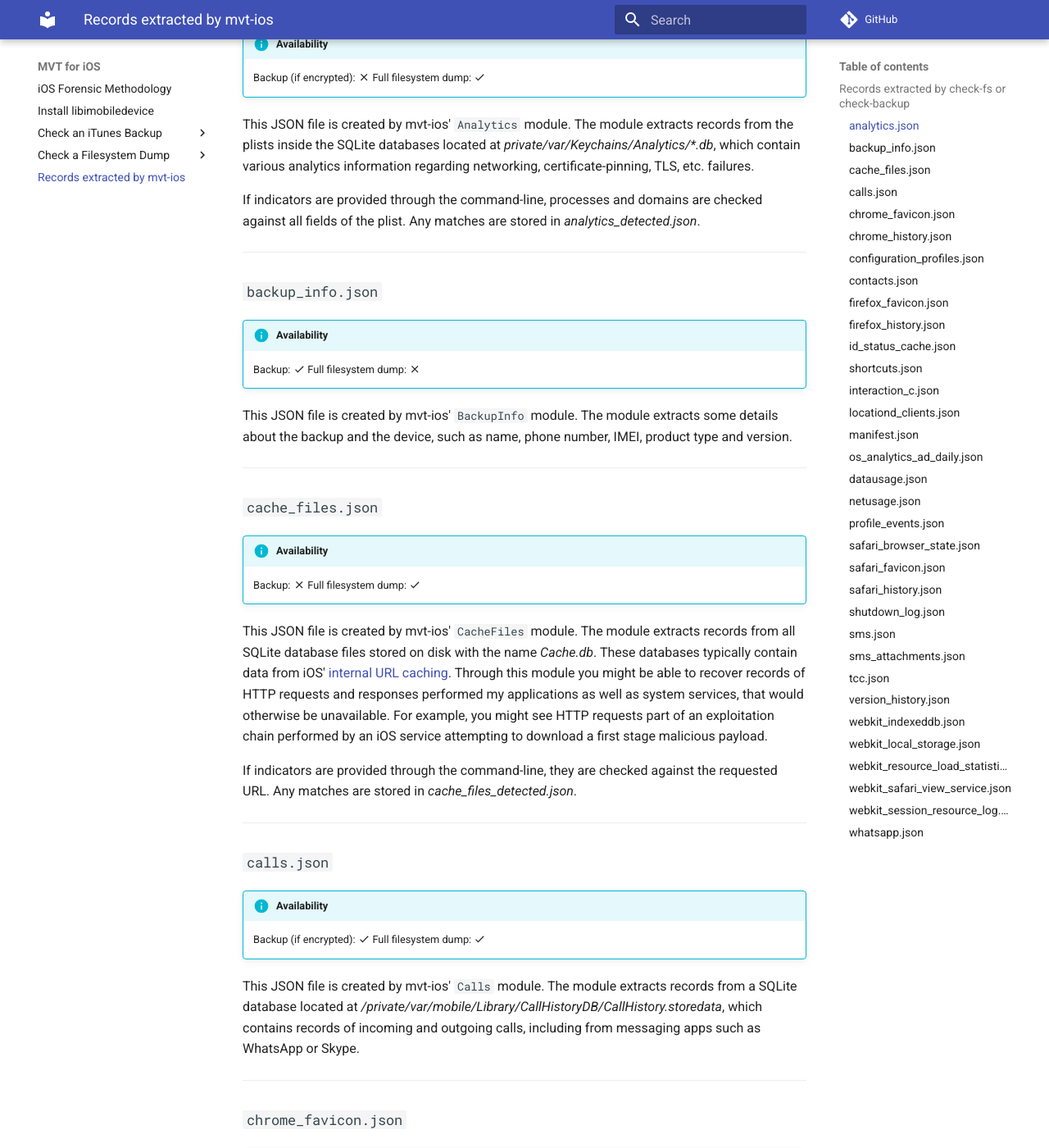
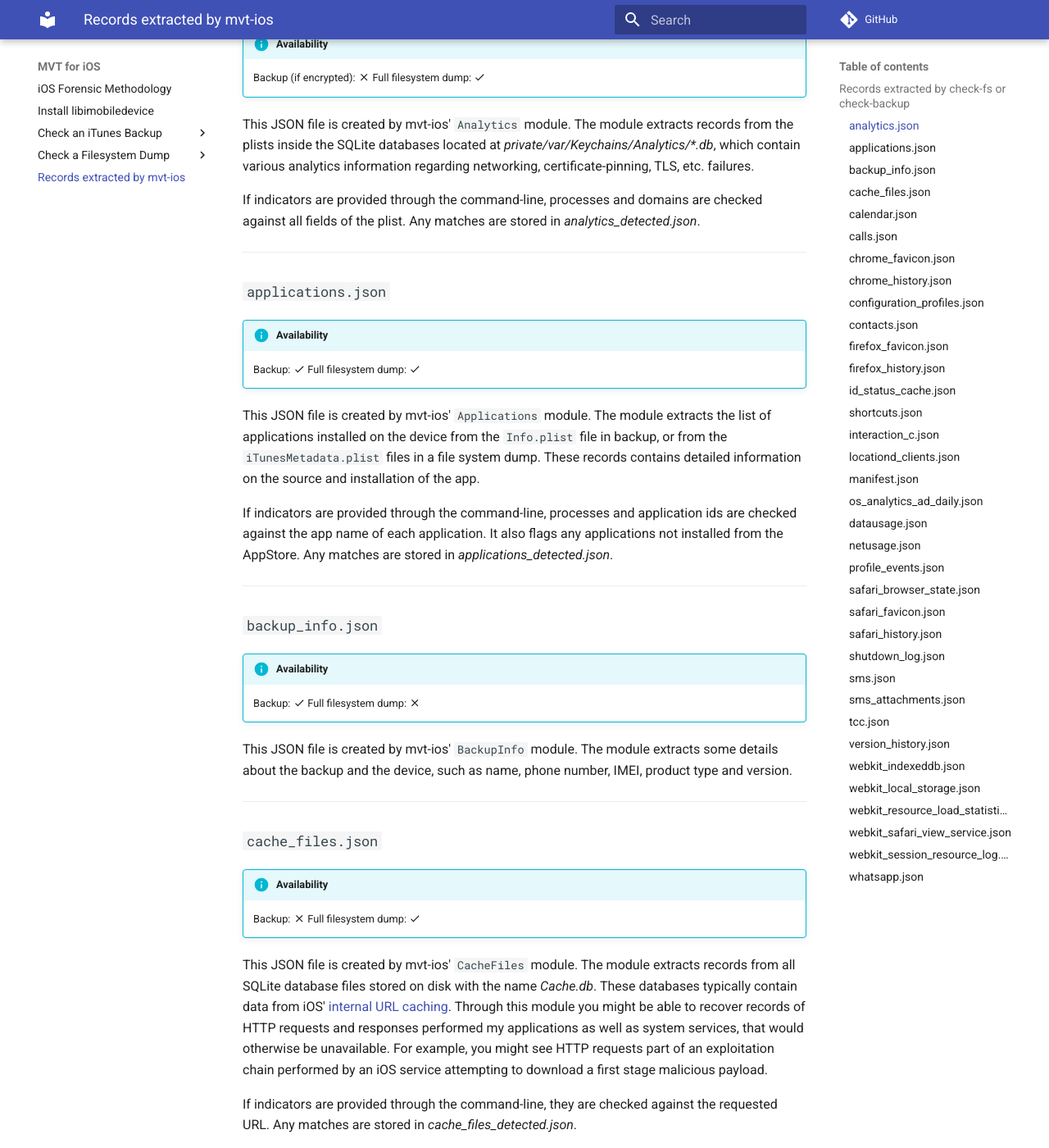
Before and after one commit to mvt-project/mvt, an MkDocs documentation site: the page built from docs/ios/records.md, in a window 1280 px wide and 1400 px high, scrolled down 385 px. Shown: the whole window at 82% size. Built offline with MkDocs 1.6.1 and Material for MkDocs 9.7.7, drawn with Linux system fonts in a browser that asks for light colours; comment, search, counter and statistics services are not loaded; some of the changed text lies outside the part shown.

Commit message:
Improves documentation

```diff
--- a/docs/ios/records.md
+++ b/docs/ios/records.md
@@ -13,6 +13,18 @@
 This JSON file is created by mvt-ios' `Analytics` module. The module extracts records from the plists inside the SQLite databases located at *private/var/Keychains/Analytics/\*.db*, which contain various analytics information regarding networking, certificate-pinning, TLS, etc. failures.
 
 If indicators are provided through the command-line, processes and domains are checked against all fields of the plist. Any matches are stored in *analytics_detected.json*.
+
+---
+
+### `applications.json`
+
+!!! info "Availability"
+    Backup: :material-check:
+    Full filesystem dump: :material-check:
+
+This JSON file is created by mvt-ios' `Applications` module. The module extracts the list of applications installed on the device from the `Info.plist` file in backup, or from the `iTunesMetadata.plist` files in a file system dump. These records contains detailed information on the source and installation of the app.
+
+If indicators are provided through the command-line, processes and application ids are checked against the app name of each application. It also flags any applications not installed from the AppStore. Any matches are stored in *applications_detected.json*.
 
 ---
 
@@ -35,6 +47,18 @@
 This JSON file is created by mvt-ios' `CacheFiles` module. The module extracts records from all SQLite database files stored on disk with the name *Cache.db*. These databases typically contain data from iOS' [internal URL caching](https://developer.apple.com/documentation/foundation/nsurlcache). Through this module you might be able to recover records of HTTP requests and responses performed my applications as well as system services, that would otherwise be unavailable. For example, you might see HTTP requests part of an exploitation chain performed by an iOS service attempting to download a first stage malicious payload.
 
 If indicators are provided through the command-line, they are checked against the requested URL. Any matches are stored in *cache_files_detected.json*.
+
+---
+
+### `calendar.json`
+
+!!! info "Availability"
+    Backup: :material-check:
+    Full filesystem dump: :material-check:
+
+This JSON file is created by mvt-ios' `Calendar` module. This module extracts all CalendarItems from the `Calendar.sqlitedb` database. This database contains all calendar entries from the different calendars installed on the phone.
+
+If indicators are provided through the command-line, email addresses are checked against the inviter's email of the different events. Any matches are stored in *calendar_detected.json*.
 
 ---
 
```
Also changed, not shown: docs/iocs.md (+2 -0 lines).
